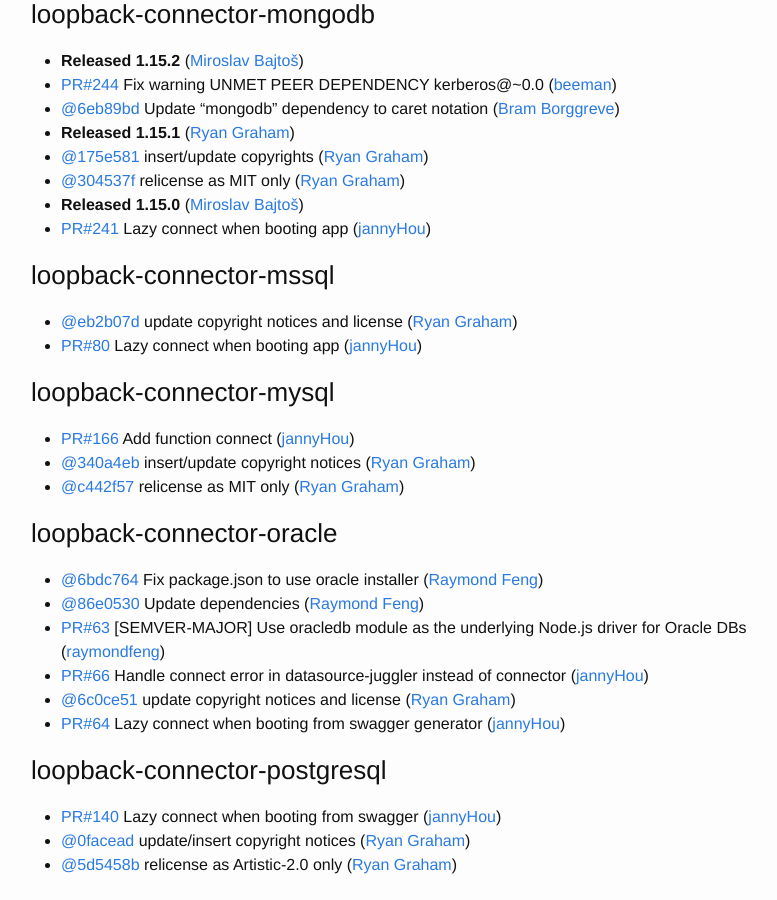
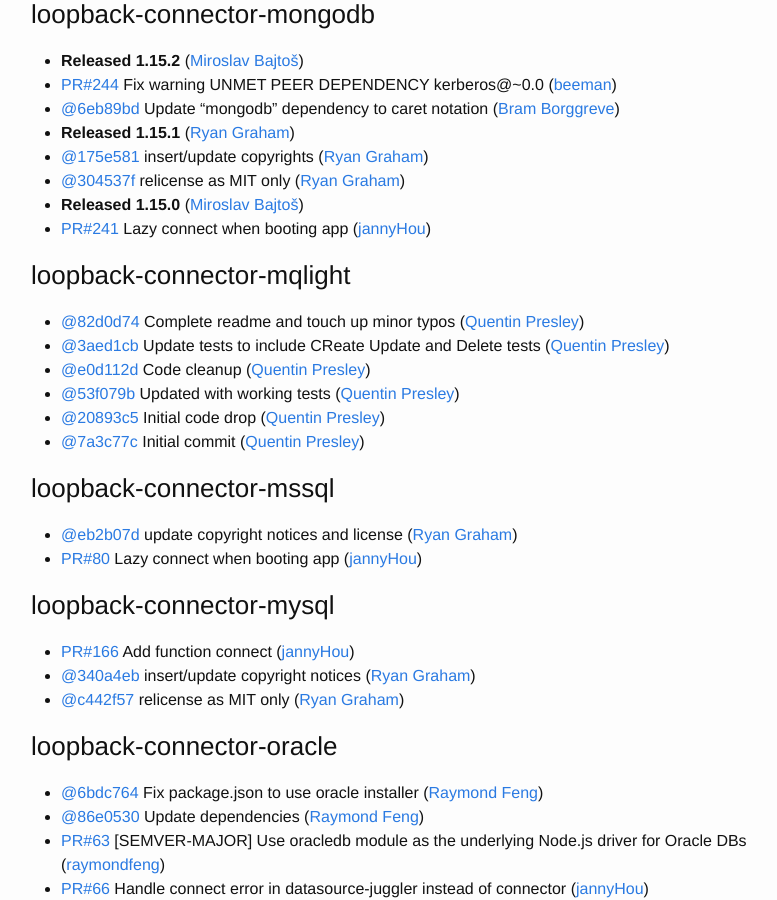
Before and after one commit to strongloop/loopback, a Jekyll site: the page built from index.md, in a window 1280 px wide and 900 px high, scrolled down 3937 px. Shown: the whole window, without its empty margins (239-1016 px from the left). Built offline with Jekyll 4.4.1, drawn with Linux system fonts in a browser that asks for light colours.

Commit message:
Update changelog

```diff
--- a/index.md
+++ b/index.md
@@ -174,6 +174,15 @@
  * [PR#241](https://github.com/strongloop/loopback-connector-mongodb/pull/241) Lazy connect when booting app ([jannyHou](https://github.com/jannyHou))
 
 
+### loopback-connector-mqlight
+ * [@82d0d74](https://github.com/strongloop/loopback-connector-mqlight/commit/82d0d74977dc4a1cb5cda8e20e0193bc8bf94d18) Complete readme and touch up minor typos ([Quentin Presley](https://github.com/qpresley))
+ * [@3aed1cb](https://github.com/strongloop/loopback-connector-mqlight/commit/3aed1cb878b9bed67279290e7f0471001832986f) Update tests to include CReate Update and Delete tests ([Quentin Presley](https://github.com/qpresley))
+ * [@e0d112d](https://github.com/strongloop/loopback-connector-mqlight/commit/e0d112d65605dfbce0533b16da6697d575df6811) Code cleanup ([Quentin Presley](https://github.com/qpresley))
+ * [@53f079b](https://github.com/strongloop/loopback-connector-mqlight/commit/53f079b1b2ff2c33c2fac9667fd8fa78e4ad8726) Updated with working tests ([Quentin Presley](https://github.com/qpresley))
+ * [@20893c5](https://github.com/strongloop/loopback-connector-mqlight/commit/20893c5009c49de6edd9be1ab17ead18e854671a) Initial code drop ([Quentin Presley](https://github.com/qpresley))
+ * [@7a3c77c](https://github.com/strongloop/loopback-connector-mqlight/commit/7a3c77c36ea72bc60e8b74d9323d74bbcd8de580) Initial commit ([Quentin Presley](https://github.com/qpresley))
+
+
 ### loopback-connector-mssql
  * [@eb2b07d](https://github.com/strongloop/loopback-connector-mssql/commit/eb2b07de4417df3e4177631b9feffaede07c6849) update copyright notices and license ([Ryan Graham](https://github.com/rmg))
  * [PR#80](https://github.com/strongloop/loopback-connector-mssql/pull/80) Lazy connect when booting app ([jannyHou](https://github.com/jannyHou))
```
